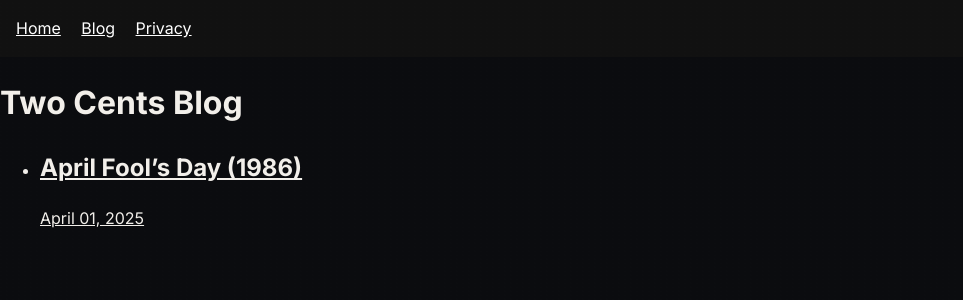
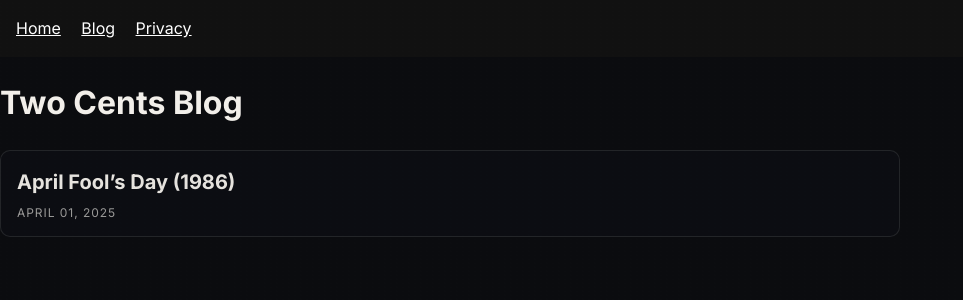
Before and after one commit to talonbuccola-cloud/two-cents-podcast, a Jekyll site: the page built from blog/index.md, in a window 1280 px wide. Shown: the top 300 px of the page, without its empty margins (0-963 px from the left). Built offline with Jekyll 4.4.1, drawn with Linux system fonts in a browser that asks for light colours.

Commit message:
Update default.html

```diff
--- a/_layouts/default.html
+++ b/_layouts/default.html
@@ -541,6 +541,46 @@
   width: auto;
   display:block;
 }
+ /* BLOG LIST */
+.blog-list{
+  list-style:none;
+  padding:0;
+  margin: 22px 0 0;
+  display:grid;
+  gap: 14px;
+  max-width: 900px;
+}
+
+.blog-card{
+  display:block;
+  padding: 16px 16px 14px;
+  border-radius: 10px;
+  border: 1px solid rgba(242,239,234,.10);
+  background: rgba(17,19,26,.35);
+  text-decoration:none;
+  transition: transform .15s ease, border-color .15s ease, background .15s ease;
+}
+
+.blog-card:hover{
+  transform: translateY(-2px);
+  border-color: rgba(242,239,234,.18);
+  background: rgba(17,19,26,.45);
+}
+
+.blog-title{
+  margin:0 0 6px;
+  font-size: 20px;
+  font-weight: 700;
+  color: rgba(242,239,234,.95);
+}
+
+.blog-meta{
+  margin:0;
+  font-size: 12px;
+  letter-spacing:.08em;
+  text-transform:uppercase;
+  color: rgba(242,239,234,.62);
+}
   </style>
 </head>
 
```
